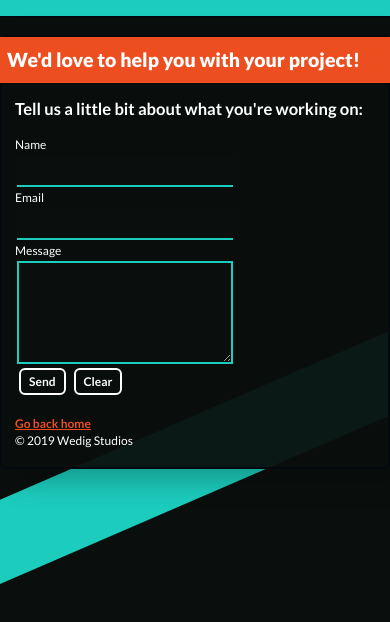
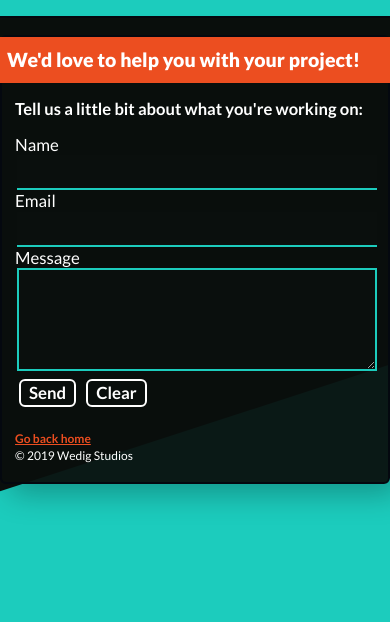
Before and after one commit to hmac2222/wedig-studios, a Gatsby site: page /contact in a window 390 px wide. Shown: the part 98-720 px from the top of the page. Built offline with nearby package versions, Linux system fonts and the light colour scheme; Gatsby itself is replaced by a stand-in of ours.

Commit message:
More css tweaks (contact page/background)

```diff
--- a/src/components/layout.css
+++ b/src/components/layout.css
@@ -644,7 +644,8 @@ pre tt:after {
 }
 
 .background-div {
-  clip-path: polygon(0 55%, 100% 35%, 100% 45%, 0 65%);
+  /*clip-path: polygon(0 55%, 100% 35%, 100% 45%, 0 65%);*/
+  clip-path: polygon(0 54%, 100% 39%, 100% 100%, 0% 100%);
   background-color: #1cccbd;
   width: 100%;
   height: 100vh;
@@ -691,7 +692,7 @@ box-shadow: 10px 10px 30px 0px rgba(0,0,0,0.27);
 }
 
 .book-button-container {
-  text-align: center;
+  text-align: start;
   display: block;
   height: 60px;
 }
@@ -728,6 +729,7 @@ box-shadow: 10px 10px 30px 0px rgba(0,0,0,0.27);
   margin: 2px;
   padding: 6px;
   width: 100%;
+  font-weight: 700;
   background: #0A0F0D;
   outline: none;
   color: white;
@@ -740,6 +742,7 @@ box-shadow: 10px 10px 30px 0px rgba(0,0,0,0.27);
   margin: 2px;
   padding: 6px;
   width: 100%;
+  font-weight: bold;
   background: #0A0F0D;
   outline: none;
   color: white;
@@ -752,6 +755,7 @@ box-shadow: 10px 10px 30px 0px rgba(0,0,0,0.27);
   margin: 2px;
   padding: 6px;
   width: 100%;
+  font-weight: 700;
   background: #0A0F0D;
   outline: none;
   color: white;
@@ -782,7 +786,7 @@ box-shadow: 10px 10px 30px 0px rgba(0,0,0,0.27);
   padding: 3px 8px;
   background: inherit;
   border: 2px solid white;
-  margin: 2px 4px;
+  margin: 6px 6px;
   color: white;
   border-radius: 6px;
   font-family: Lato;
@@ -798,4 +802,10 @@ box-shadow: 10px 10px 30px 0px rgba(0,0,0,0.27);
   html {
     font-size: 75%;
   }
+
+.contact-container {
+  font-size: 1.4rem;
+  width: 100%;
+  margin-right: auto;
 }
+}
```
